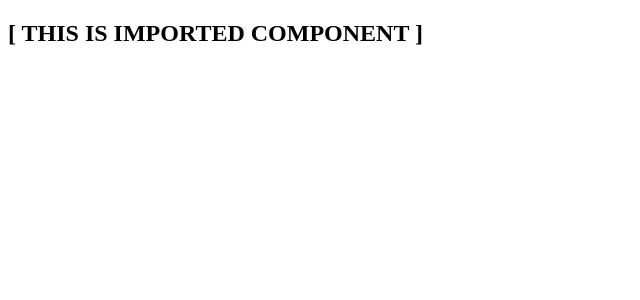
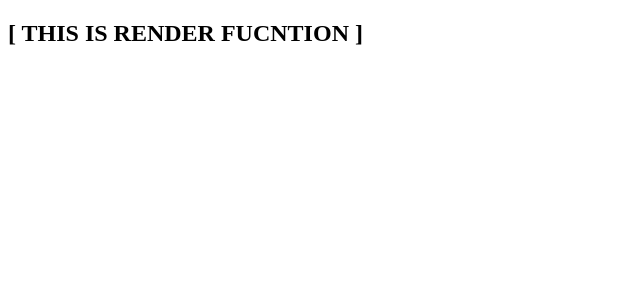
Before and after one commit to minhyepark-dev/react200, a React (Create React App) app: page / in a window 1280 px wide. Shown: the top 300 px of the page, without its empty margins (0-640 px from the left). Built offline with nearby package versions, Linux system fonts and the light colour scheme.

Commit message:
생명주기 함수 render

```diff
--- a/src/App.js
+++ b/src/App.js
@@ -1,9 +1,9 @@
 import React from "react";
-import ImportComponent from "./R003_ImportComponent";
+import LifecycleEx from "./R004_LifecycleEx";
 function App() {
     return (
         <div className="App">
-            <ImportComponent></ImportComponent>
+            <LifecycleEx></LifecycleEx>
         </div>
     );
 }
--- /dev/null
+++ b/src/R004_LifecycleEx.js
@@ -0,0 +1,10 @@
+import React, { Component } from "react";
+
+class R004_LifecycleEx extends Component {
+    render() {
+        console.log("3. render Call");
+        return <h2>[ THIS IS RENDER FUCNTION ]</h2>;
+    }
+}
+
+export default R004_LifecycleEx;
```
